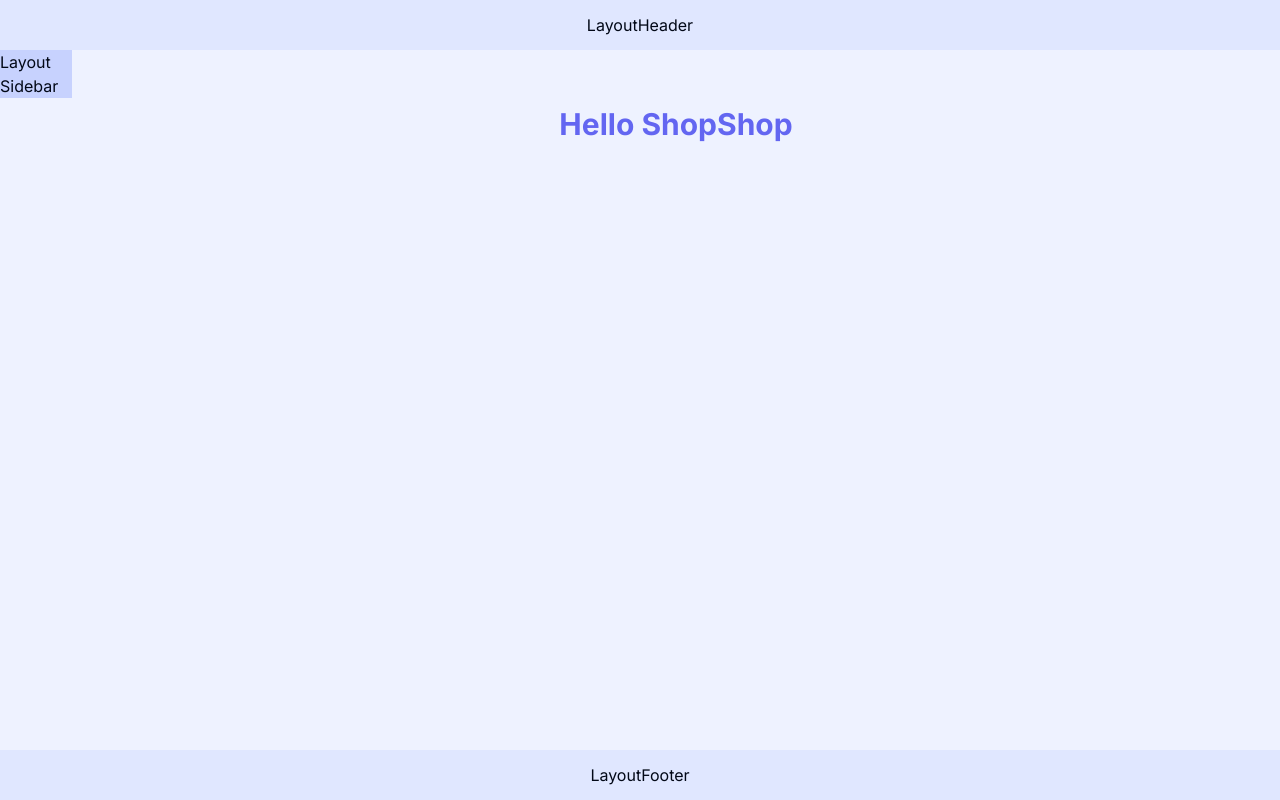
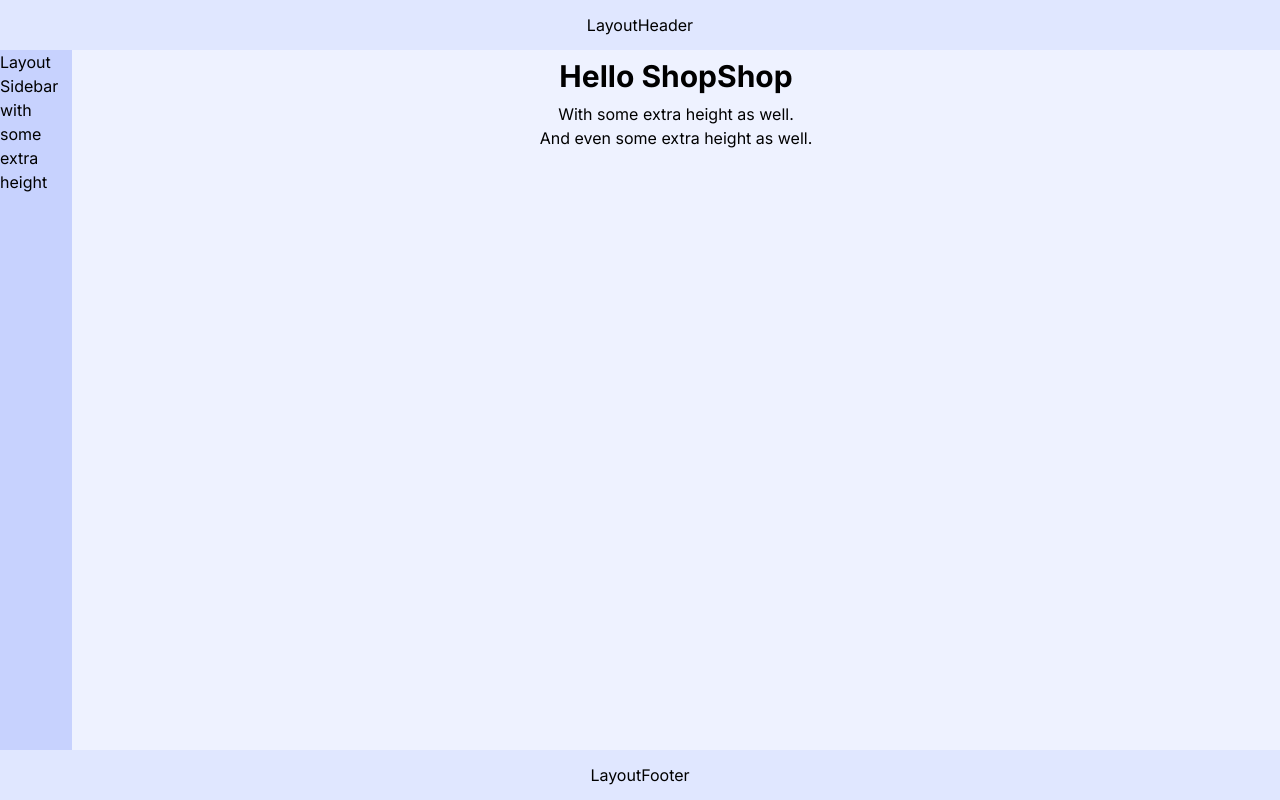
Before and after one commit to craigmcc/shopshop.bu3, a Next.js app: page / in a window 1280 px wide. Built offline with nearby package versions, Linux system fonts and the light colour scheme.

Commit message:
Improve the layout of the sidebar and main body areas.

```diff
--- a/src/app/layout.tsx
+++ b/src/app/layout.tsx
@@ -36,7 +36,8 @@ export default function RootLayout({
       <body
           className={cn(
               inter.className,
-              "bg-indigo-50 dark:bg-indigo-950"
+              "bg-indigo-50 dark:bg-indigo-950",
+              "text-black dark:text-white"
           )}
       >
           <LayoutHeader/>
--- a/src/app/page.tsx
+++ b/src/app/page.tsx
@@ -1,7 +1,15 @@
 export default function Home() {
-  return (
-      <p className="flex flex-1 text-3xl font-bold text-indigo-500 p-2 items-center justify-center">
-        Hello ShopShop
-      </p>
-  )
+    return (
+        <>
+            <p className="flex flex-1 text-3xl font-bold p-2 items-center justify-center">
+                Hello ShopShop
+            </p>
+            <p className="flex flex-1 justify-center">
+                With some extra height as well.
+            </p>
+            <p className="flex flex-1 justify-center">
+                And even some extra height as well.
+            </p>
+        </>
+    )
 }
--- a/src/components/layout/LayoutFooter.tsx
+++ b/src/components/layout/LayoutFooter.tsx
@@ -15,13 +15,13 @@
 export const LayoutFooter = () => {
 
     return (
-        <header
+        <footer
             className="bg-indigo-100 dark:bg-indigo-900 flex h-[50px] w-full fixed bottom-0"
         >
             <div className="flex flex-1 items-center justify-center">
                 LayoutFooter
             </div>
-        </header>
+        </footer>
     )
 
 }
--- a/src/components/layout/LayoutSidebar.tsx
+++ b/src/components/layout/LayoutSidebar.tsx
@@ -10,15 +10,17 @@
 
 // Internal Modules ----------------------------------------------------------
 
+import {cn} from "@/lib/utils";
+
 // Public Objects ------------------------------------------------------------
 
 export const LayoutSidebar = () => {
 
     return (
         <aside
-            className="hidden md:flex flex-col h-full w-[72px] items-center bg-indigo-200 dark:bg-indigo-800"
+            className="hidden md:flex h-full w-[72px] flex-col fixed bg-indigo-200 dark:bg-indigo-800"
         >
-            <p>Layout Sidebar</p>
+            <p>Layout Sidebar with some extra height</p>
         </aside>
     )
 
```
